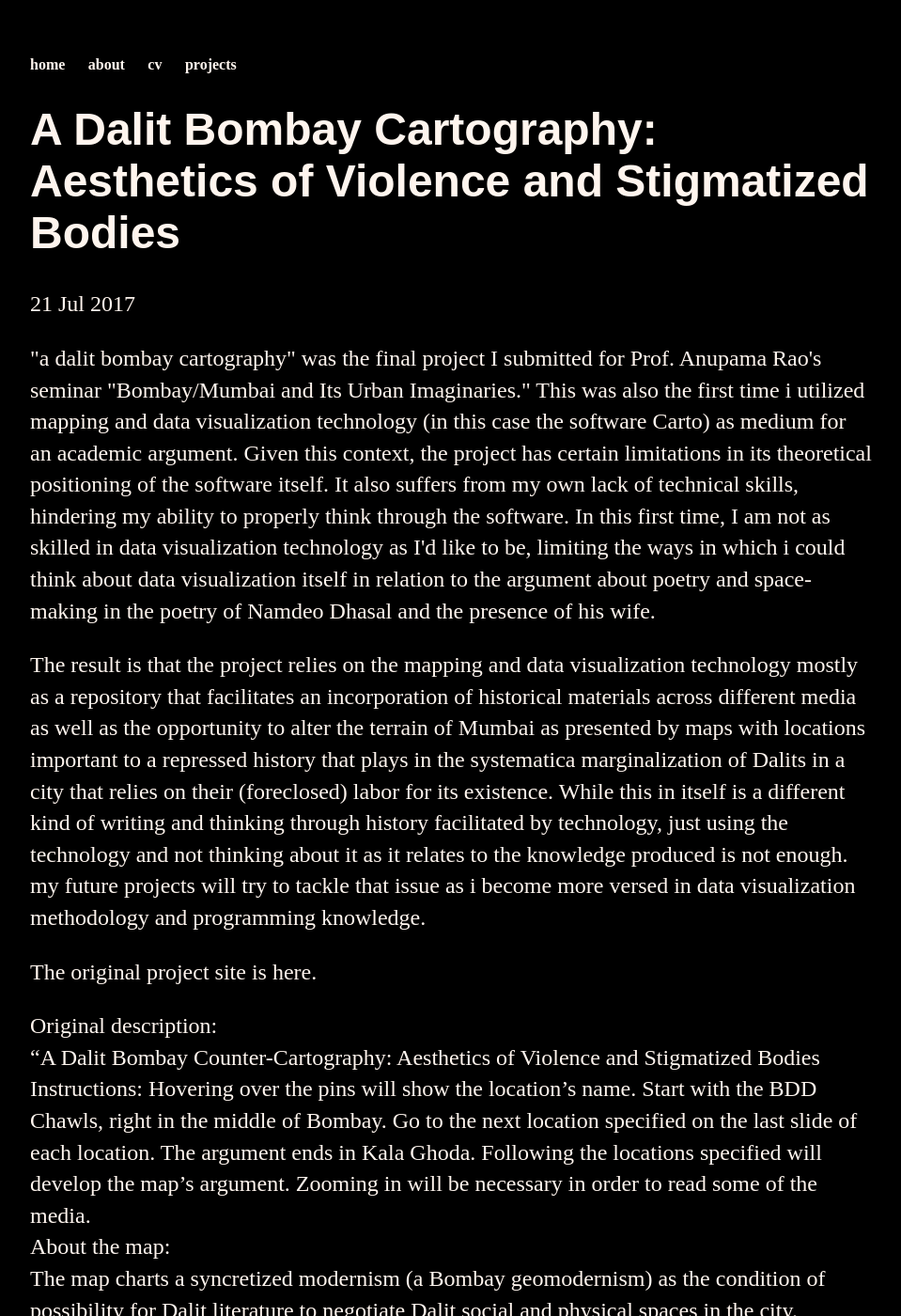
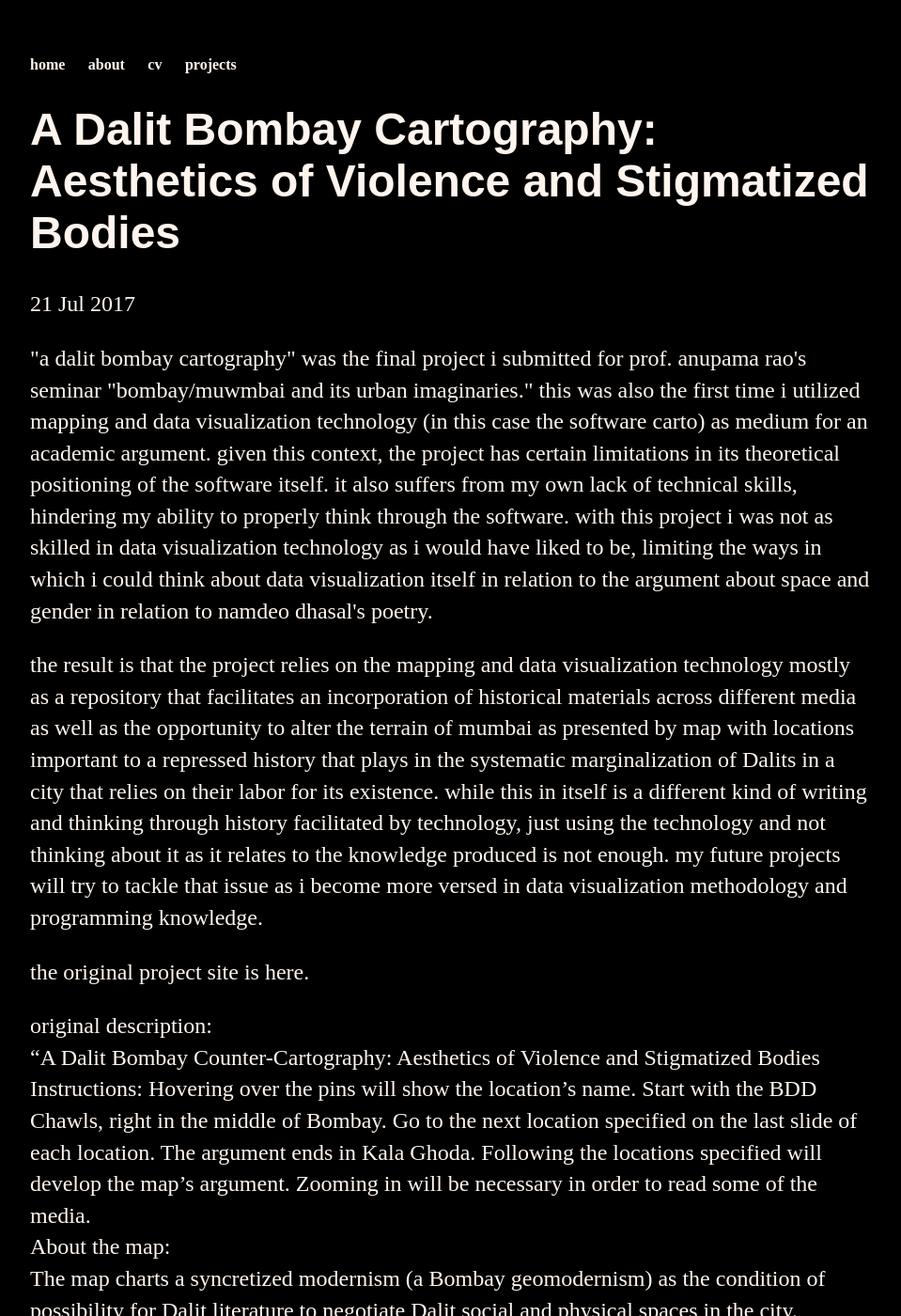
Before and after one commit to josdchavez/josdchavez.github.io, a Jekyll site: the page built from _posts/2017-07-21-dalit-bombay.md, in a window 1280 px wide and 1400 px high. Shown: the whole window at 94% size, without its empty margins (160-1119 px from the left). Built offline with Jekyll 4.4.1, drawn with Linux system fonts in a browser that asks for light colours.

Commit message:
Update 2017-07-21-dalit-bombay.md

```diff
--- a/_posts/2017-07-21-dalit-bombay.md
+++ b/_posts/2017-07-21-dalit-bombay.md
@@ -3,12 +3,12 @@ layout: post
 title: "A Dalit Bombay Cartography: Aesthetics of Violence and Stigmatized Bodies"
 date: 2017-07-21
 ---
-<p>"a dalit bombay cartography" was the final project I submitted for Prof. Anupama Rao's seminar "Bombay/Mumbai and Its Urban Imaginaries." This was also the first time i utilized mapping and data visualization technology (in this case the software <a href="https://carto.com/">Carto</a>) as medium for an academic argument. Given this context, the project has certain limitations in its theoretical positioning of the software itself. It also suffers from my own lack of technical skills, hindering my ability to properly think through the software. In this first time, I am not as skilled in data visualization technology as I'd like to be, limiting the ways in which i could think about data visualization itself in relation to the argument about poetry and space-making in the poetry of Namdeo Dhasal and the presence of his wife.</p>
-<p> The result is that the project relies on the mapping and data visualization technology mostly as a repository that facilitates an incorporation of historical materials across different media as well as the opportunity to alter the terrain of Mumbai as presented by maps with locations important to a repressed history that plays in the systematica marginalization of Dalits in a city that relies on their (foreclosed) labor for its existence. While this in itself is a different kind of writing and thinking through history facilitated by technology, just using the technology and not thinking about it as it relates to the knowledge produced is not enough. my future projects will try to tackle that issue as i become more versed in data visualization methodology and programming knowledge.</p>
+<p>"a dalit bombay cartography" was the final project i submitted for prof. anupama rao's seminar "bombay/muwmbai and its urban imaginaries." this was also the first time i utilized mapping and data visualization technology (in this case the software <a href="https://carto.com/">carto</a>) as medium for an academic argument. given this context, the project has certain limitations in its theoretical positioning of the software itself. it also suffers from my own lack of technical skills, hindering my ability to properly think through the software. with this project i was not as skilled in data visualization technology as i would have liked to be, limiting the ways in which i could think about data visualization itself in relation to the argument about space and gender in relation to <a href="http://www.poetryinternationalweb.net/pi/site/poet/item/10525/Namdeo-Dhasal">namdeo dhasal's poetry.</a></p>
+<p> the result is that the project relies on the mapping and data visualization technology mostly as a repository that facilitates an incorporation of historical materials across different media as well as the opportunity to alter the terrain of mumbai as presented by map with locations important to a repressed history that plays in the systematic marginalization of Dalits in a city that relies on their labor for its existence. while this in itself is a different kind of writing and thinking through history facilitated by technology, just using the technology and not thinking about it as it relates to the knowledge produced is not enough. my future projects will try to tackle that issue as i become more versed in data visualization methodology and programming knowledge.</p>
 <p>
-The original project site is <a href="http://newhive.com/josdchavez/dalitbombay">here.</a>
+the original project site is <a href="http://newhive.com/josdchavez/dalitbombay">here.</a>
 </p>
-Original description:<br>
+original description:<br>
 "A Dalit Bombay Counter-Cartography: Aesthetics of Violence and Stigmatized Bodies<br>
 Instructions: Hovering over the pins will show the location's name. Start with the BDD Chawls, right in the middle of Bombay. Go to the next location specified on the last slide of each location. The argument ends in Kala Ghoda. Following the locations specified will develop the map's argument. Zooming in will be necessary in order to read some of the media. <br>
 About the map:<br>
@@ -18,4 +18,4 @@ The map ends with a discussion on Dhasal's wife, Malika Amar Shaikh, and the way
 A text-only version of the essay with bibliography can be downloaded <a href="http://d1v8u1ev1s9e4n.cloudfront.net/585a17855ccacf44bbd12b0a">here</a>.
 <br>
 I do not own any of the images that have been reproduced here."
-<p>The Map is <a href="http://d1v8u1ev1s9e4n.cloudfront.net/585a18105ccacf44bbd12b15">here</a>.
+<p>the map is <a href="http://d1v8u1ev1s9e4n.cloudfront.net/585a18105ccacf44bbd12b15">here</a>.
```
